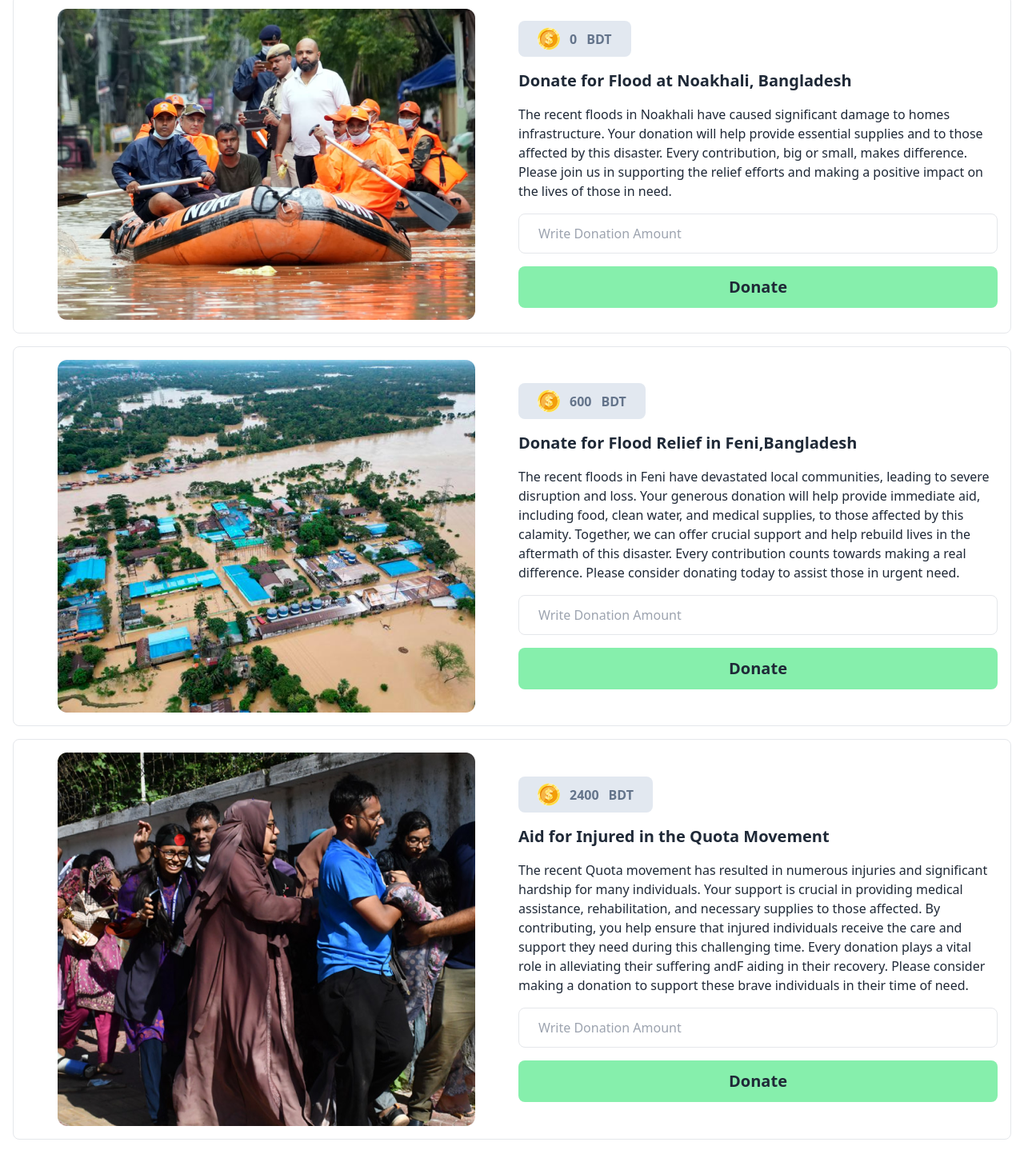
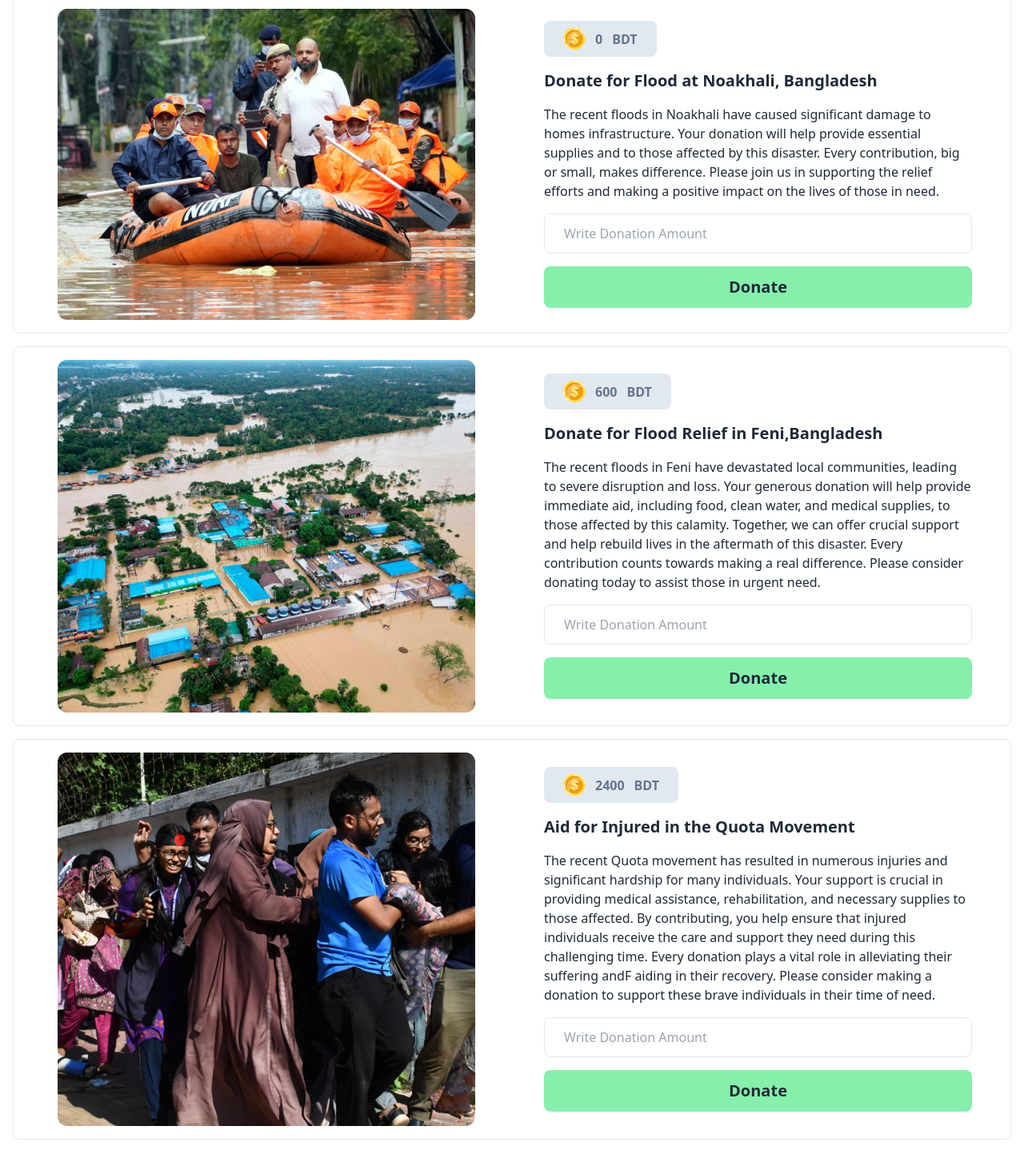
Before and after one commit to aminul118/donate-bangladesh, a plain HTML site: page index.html in a window 1280 px wide. Shown: the part 239-1702 px from the top of the page at 80% size. Drawn offline with nearby package versions, Linux system fonts and the light colour scheme.

Commit message:
UI change

```diff
--- a/index.html
+++ b/index.html
@@ -53,7 +53,7 @@
 
 
                 <!--? Right Side -->
-                <div class="space-y-4">
+                <div class="space-y-4 md:px-8">
                     <button
                         class="text-slate-500 flex justify-center items-center gap-3 font-semibold bg-slate-200 py-2 px-6 rounded-lg"><img
                             src="./assets/coin.png" alt=""> <span id="noakhali-donation-amount">0</span> BDT </button>
@@ -71,12 +71,12 @@
 
             <!-- ! Feni -->
 
-            <div class="grid lg:grid-cols-2 md:mt-4 gap-4 border p-4 rounded-lg justify-center items-center">
+            <div class="grid lg:grid-cols-2 md:mt-4 gap-4 border p-4 rounded-lg justify-center items-center ">
                 <!--? Left side  -->
                 <div class="flex justify-center items-center"><img src="./assets/feni.png" alt=""></div>
 
                 <!--? Right Side -->
-                <div class="space-y-4">
+                <div class="space-y-4 md:px-8">
                     <button
                         class="text-slate-500 flex justify-center items-center gap-3 font-semibold bg-slate-200 py-2 px-6 rounded-lg"><img
                             src="./assets/coin.png" alt=""> <span id="feni-donation-amount">600</span> BDT </button>
@@ -100,7 +100,7 @@
                 <div class="flex justify-center items-center"><img src="./assets/quota-protest.png" alt=""></div>
 
                 <!--? Right Side -->
-                <div class="space-y-4">
+                <div class="space-y-4 md:px-8">
                     <button
                         class="text-slate-500 flex justify-center items-center gap-3 font-semibold bg-slate-200 py-2 px-6 rounded-lg"><img
                             src="./assets/coin.png" alt=""> <span id="quota-donation-amount">2400</span> BDT </button>
```
